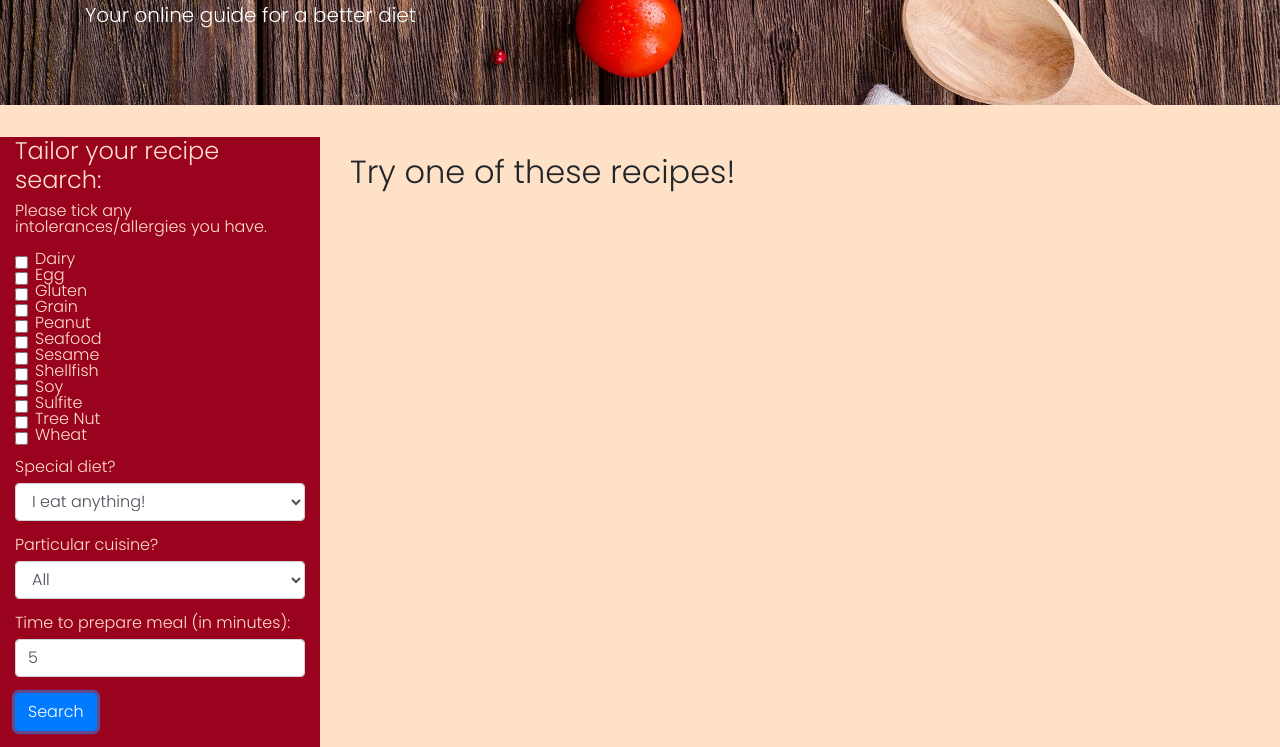
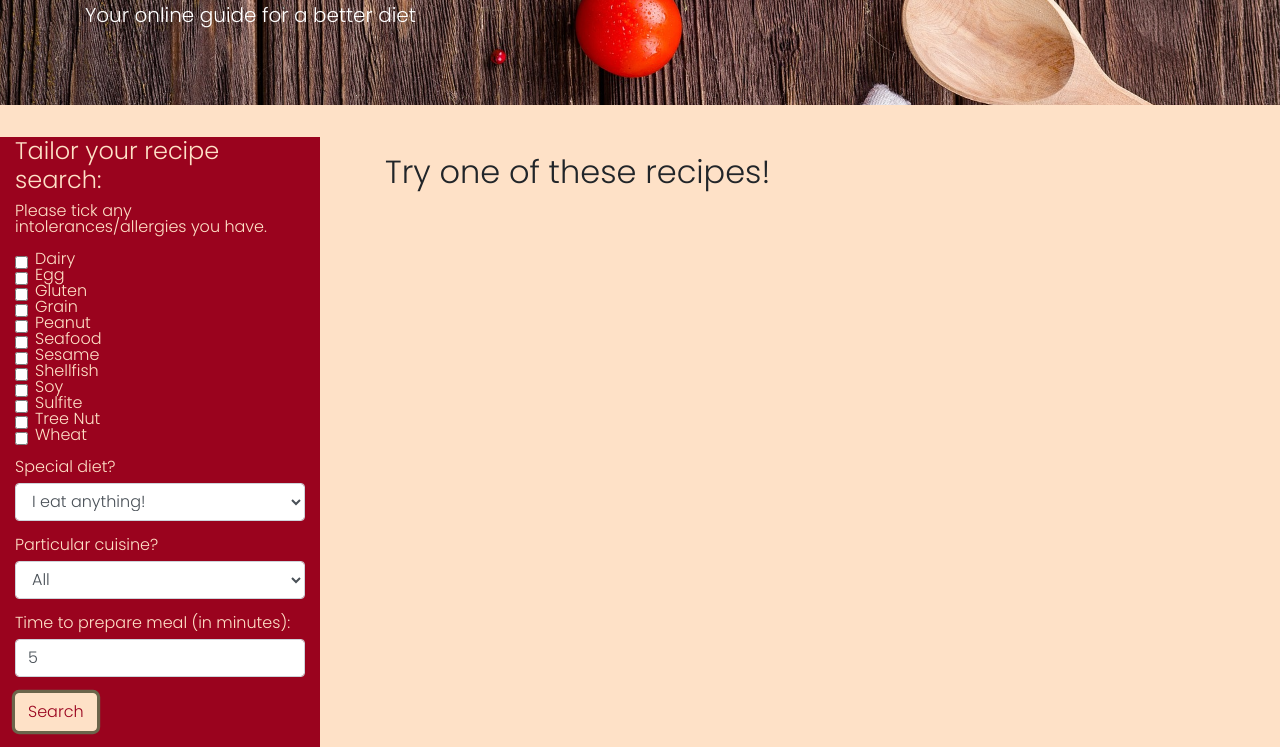
Before and after one commit to Nwinch1512/09-weekly-meal-planner, a plain HTML site: page index.html in a window 1280 px wide. Both pictures are taken after typing "5" into the empty fields and a click on the button "Search". Shown: the part 269-1016 px from the top of the page. Drawn offline with nearby package versions, Linux system fonts and the light colour scheme; no server answers.

Commit message:
Changed colour of buttons, buttons on hover, buttons on select to be consistent with colour palette

```diff
--- a/assets/css/style.css
+++ b/assets/css/style.css
@@ -113,26 +113,58 @@ body {
   color: #fee1c7;
 }
 
-#favourites-table{
+#favourites-table {
   padding: 20px;
   border-style: solid;
   border-color: #000;
   background-color: #fee1c7;
 }
 
-#top-row{
+#top-row {
   color: white;
   background-color: #6b654b;
   padding-bottom: 10px;
   padding-top: 10px;
 }
 
-.entries-columns{
+.entries-columns {
   padding: 20px;
   border-bottom-color: #000;
 }
 
-.entries-rows{
+.entries-rows {
   border-bottom-style: solid;
   border-bottom-color: #000;
 }
+
+.recipe-results {
+  padding-left: 50px;
+  padding-right: 50px;
+}
+
+.submit {
+  background-color: #fee1c7;
+  border-color: #fee1c7;
+  color: #9a031e;
+}
+
+.submit:hover,
+.next:hover,
+.previous:hover {
+  background-color: #ff7e33 !important;
+  border-color: #ff7e33 !important;
+  color: #fee1c7 !important;
+}
+
+.submit:focus,
+.next:focus,
+.previous:focus {
+  box-shadow: 0 0 0 0.2rem #6b654b;
+}
+
+.next,
+.previous {
+  background-color: #9a031e;
+  border-color: #9a031e;
+  color: #fee1c7;
+}
--- a/assets/script.js
+++ b/assets/script.js
@@ -50,7 +50,7 @@ $.ajax({
     .css("margin-left", "auto")
     .css("margin-right", "auto")
     .css("padding", "20px");
-  resultsContainer.append(cookingImg);
+  resultsContainer.append(cookingImg).css("display", "flex");
 });
 
 function searchRecipesHandler(event) {
@@ -123,7 +123,9 @@ function searchRecipes() {
 function displayRecipes(url) {
   resultsContainer.empty();
   recipesContainerDiv.empty();
-  let resultsHeading = $("<h2>").text("Try one of these recipes!");
+  let resultsHeading = $("<h2>")
+    .text("Try one of these recipes!")
+    .addClass("results-heading");
   resultsContainer.append(resultsHeading);
 
   $.ajax({
--- a/index.html
+++ b/index.html
@@ -323,7 +323,7 @@
               </button>
             </form>
           </aside>
-          <div class="col-lg-9 pb-3">
+          <div class="col-lg-9 pb-3 recipe-results">
             <section
               id="recipe-results-section"
               class="mt-3"
```
